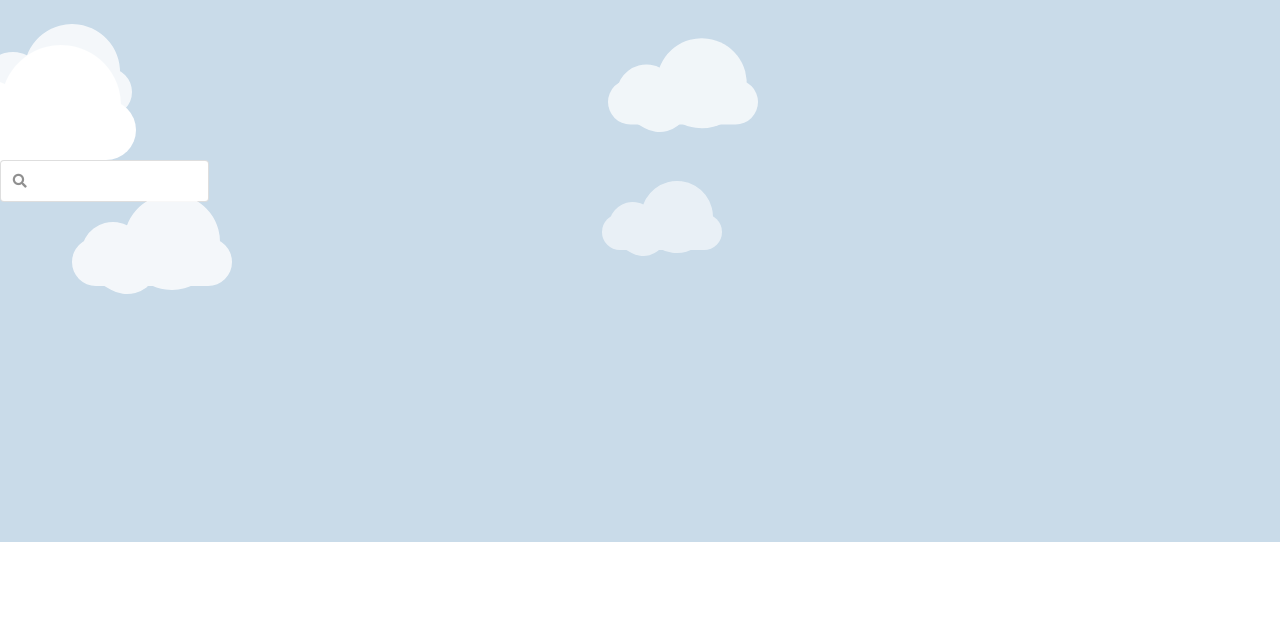
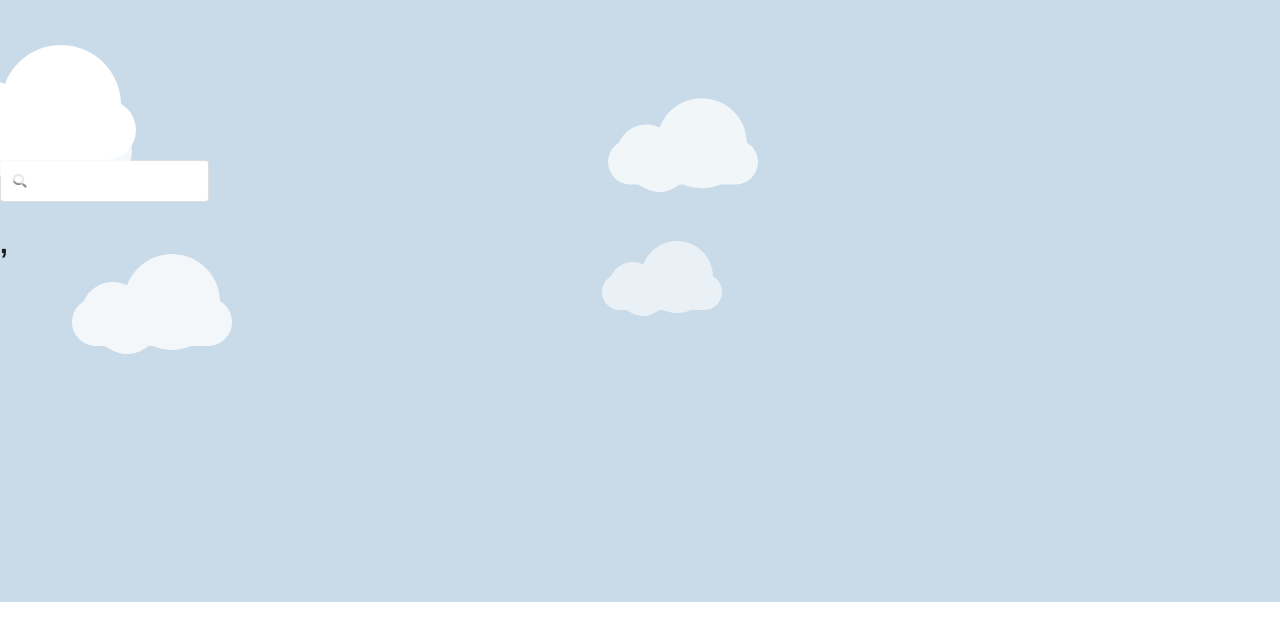
Before and after one commit to Idan-Levian/Weather-Application, a React (Create React App) app: page / in a window 1280 px wide. Shown: the top 640 px of the page. Built offline with nearby package versions, Linux system fonts and the light colour scheme.

Commit message:
feat-2 added Title components & style

```diff
--- a/package.json
+++ b/package.json
@@ -3,7 +3,6 @@
   "version": "0.1.0",
   "private": true,
   "dependencies": {
-    "@material-ui/core": "^4.11.0",
     "@testing-library/jest-dom": "^5.11.5",
     "@testing-library/react": "^11.1.2",
     "@testing-library/user-event": "^12.2.2",
--- a/src/components/App.jsx
+++ b/src/components/App.jsx
@@ -1,10 +1,12 @@
 import React from 'react';
 import SearchBar from './SearchBar/SearchBar';
+import Title from './Title/Title';
 
 const App = () => {
   return (
     <div>
       <SearchBar />
+      <Title />
     </div>
   );
 };
--- /dev/null
+++ b/src/components/Title/Title.jsx
@@ -0,0 +1,17 @@
+import React from 'react';
+
+import styled from 'styled-components';
+
+const Header = styled.h1`
+  font-family: 'Montserrat', sans-serif;
+`;
+
+const Title = ({ city, country }) => {
+  return (
+    <Header>
+      {city}, {country}
+    </Header>
+  );
+};
+
+export default Title;
```
Also changed, not shown: 2 other files (tests, documents, lock files or other folders).
